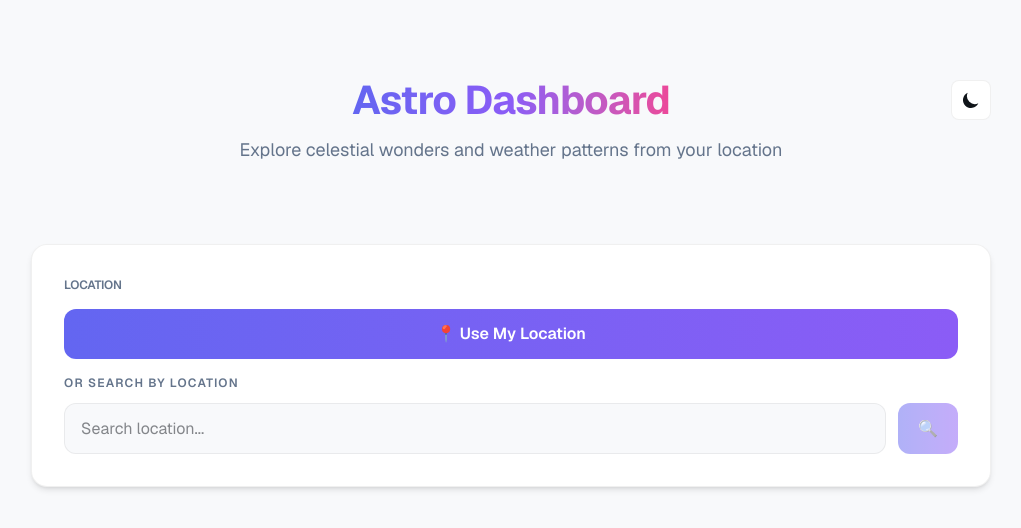
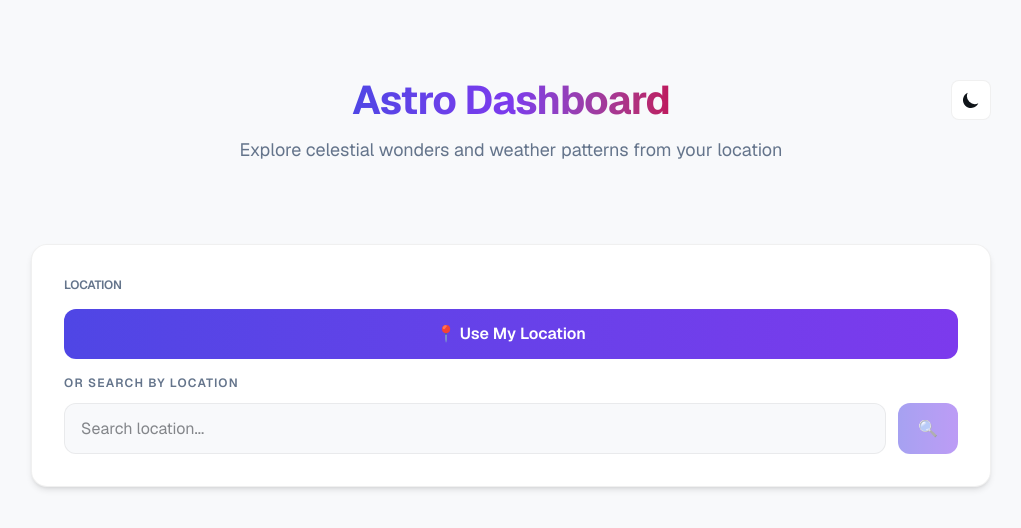
Before and after one commit to Jake-Russell/astro-dashboard, a Next.js app: page / in a window 1280 px wide. Shown: the top 528 px of the page, without its empty margins (129-1150 px from the left). Built offline with nearby package versions, Linux system fonts and the light colour scheme.

Commit message:
Adjust accent colours for a11y

```diff
--- a/app/globals.css
+++ b/app/globals.css
@@ -6,9 +6,9 @@
     --foreground: #0f1419;
     --card-bg: #ffffff;
     --card-border: rgba(0, 0, 0, 0.06);
-    --accent-primary: #6366f1;
-    --accent-secondary: #8b5cf6;
-    --accent-tertiary: #ec4899;
+    --accent-primary: #4f46e5;
+    --accent-secondary: #7c3aed;
+    --accent-tertiary: #be185d;
     --text-secondary: #64748b;
     --shadow-sm: 0 1px 2px 0 rgba(0, 0, 0, 0.05);
     --shadow-md: 0 4px 6px -1px rgba(0, 0, 0, 0.1), 0 2px 4px -1px rgba(0, 0, 0, 0.06);
```
